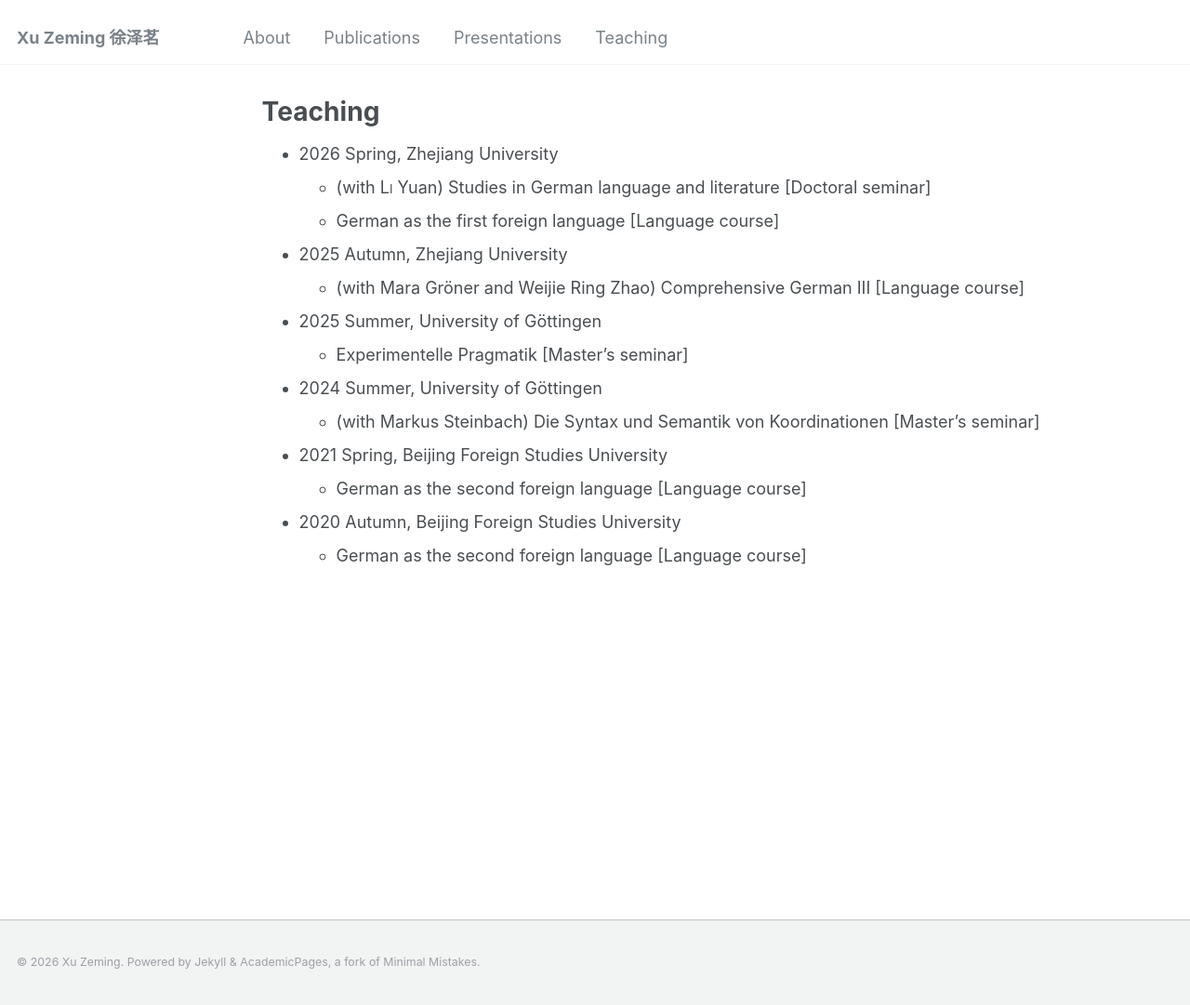
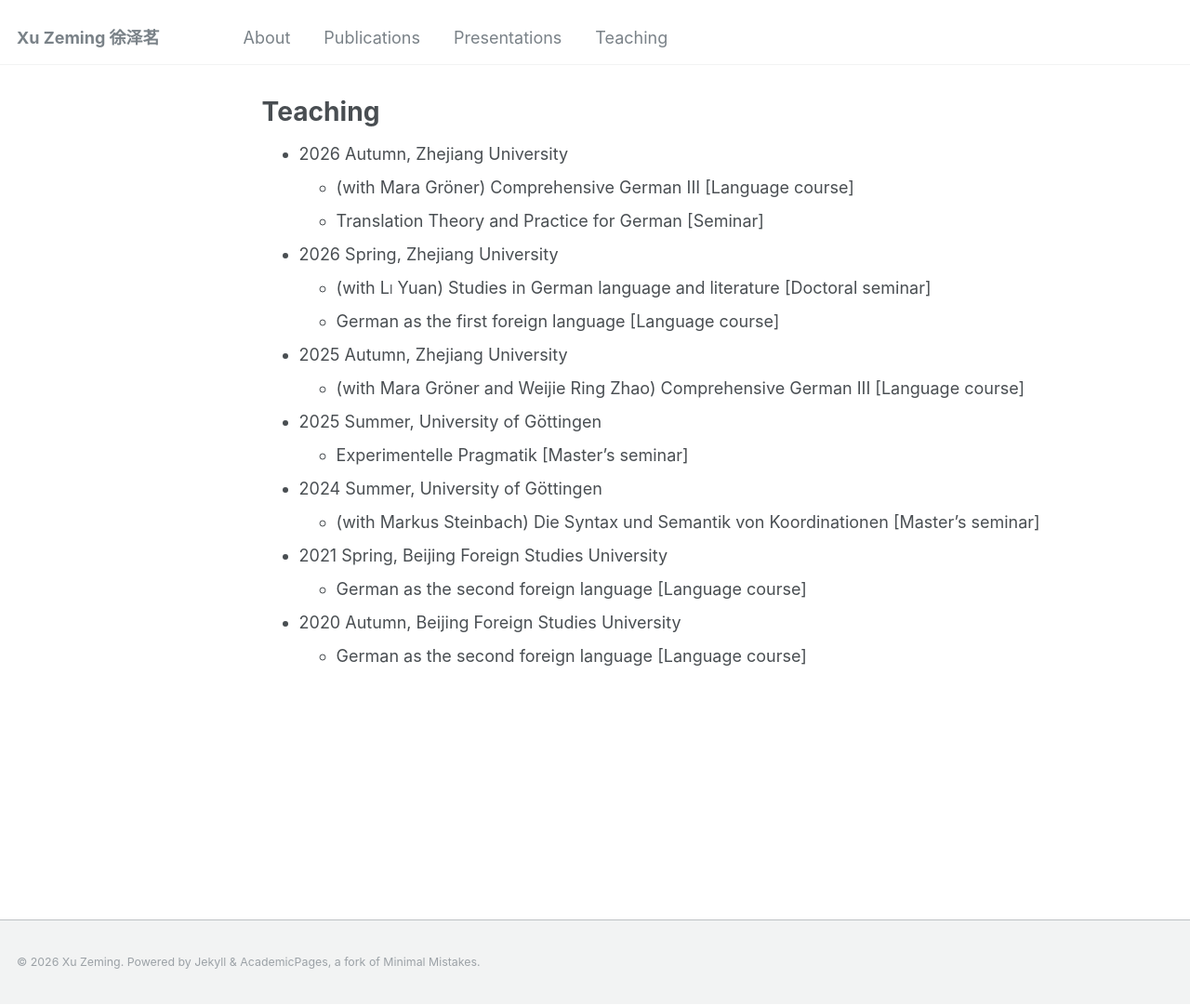
Before and after one commit to xu-zeming/xu-zeming.github.io, a Jekyll site: the page built from _pages/teaching.md, in a window 1280 px wide and 1081 px high. Shown: the whole window at 93% size. Built offline with Jekyll 4.4.1, drawn with Linux system fonts in a browser that asks for light colours.

Commit message:
modified:   _pages/presentations.md 	modified:   _pages/teaching.md

```diff
--- a/_pages/teaching.md
+++ b/_pages/teaching.md
@@ -6,6 +6,10 @@ author_profile: false
 ---
 
 {% include base_path %}
+* 2026 Autumn, Zhejiang University
+    * (with Mara Gröner) Comprehensive German III [Language course]
+    * Translation Theory and Practice for German [Seminar]
+
 * 2026 Spring, Zhejiang University
     * (with <span style="font-variant:small-caps;">Li</span> Yuan) Studies in German language and literature [Doctoral seminar]
     * German as the first foreign language [Language course]
```
Also changed, not shown: _pages/presentations.md (+0 -1 lines).
